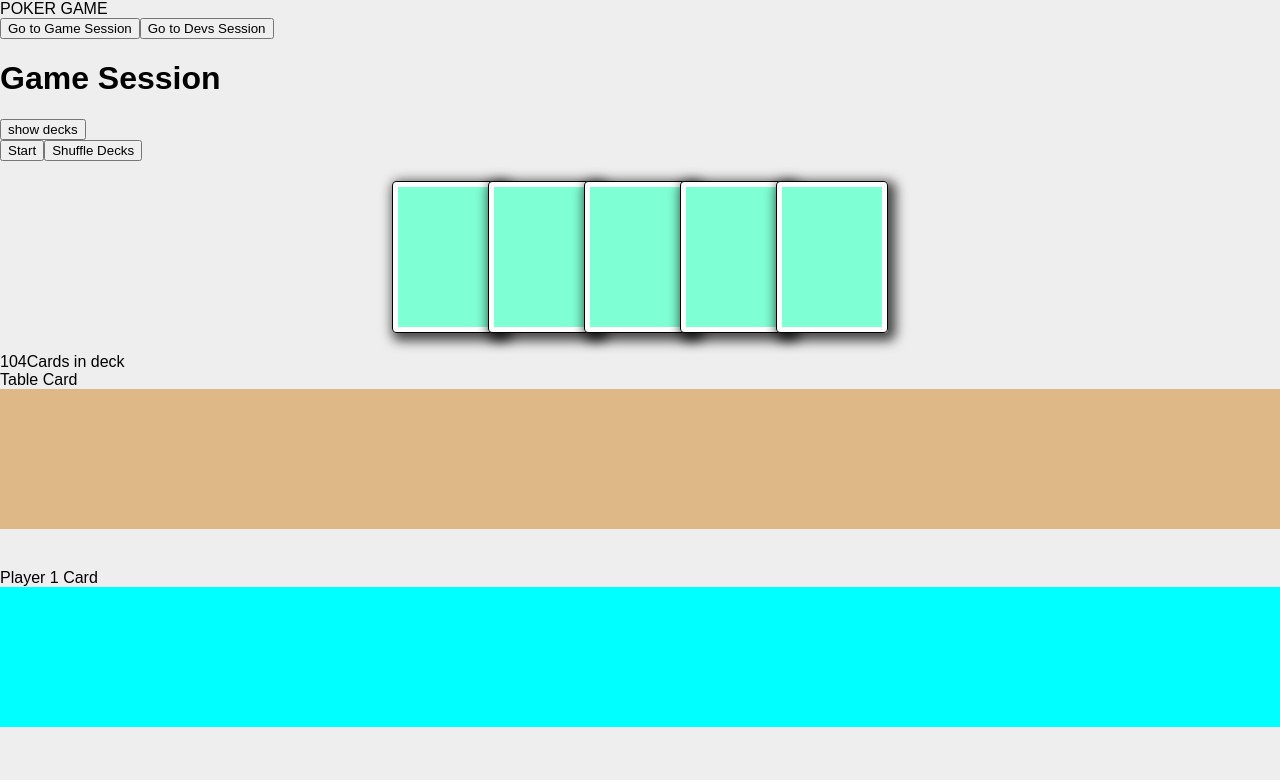
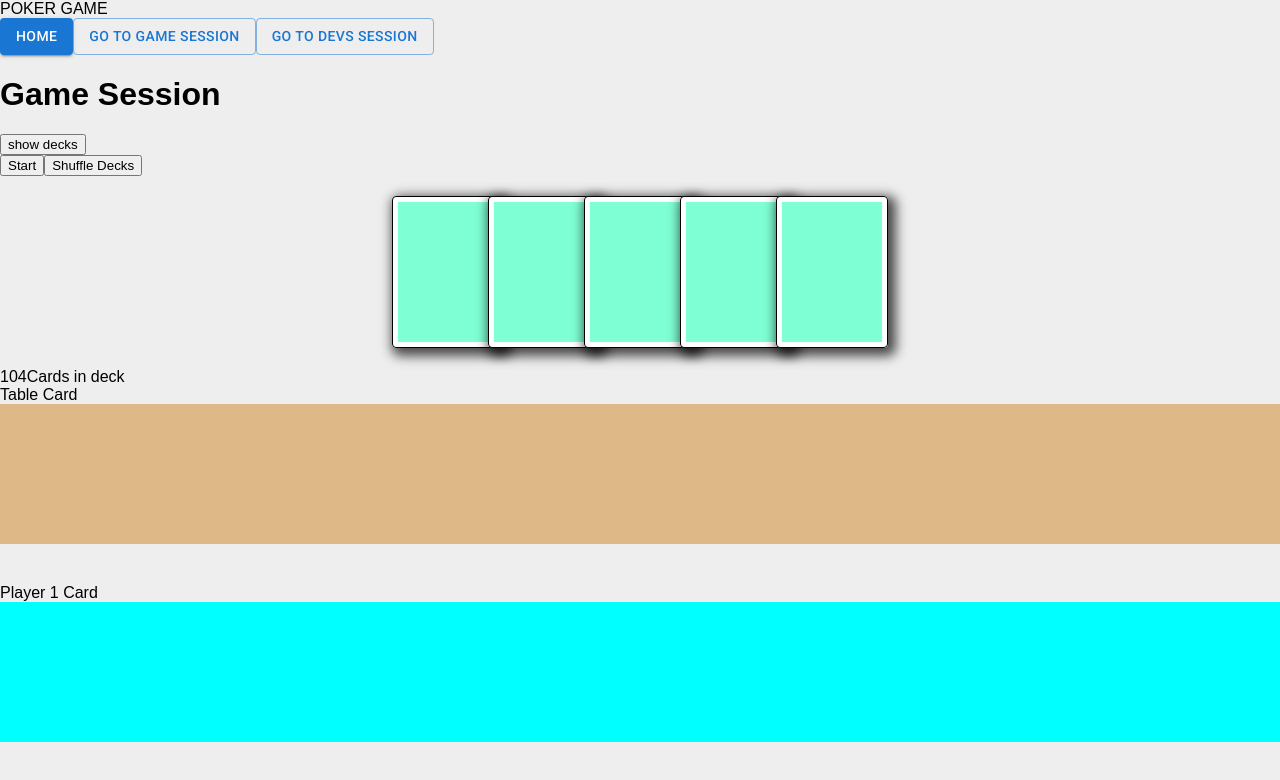
Before and after one commit to mashipro/poker-bos, a React (Create React App) app: page /game/session in a window 1280 px wide. Shown: the top 780 px of the page. Built offline with nearby package versions, Linux system fonts and the light colour scheme.

Commit message:
add small button

```diff
--- a/src/apps/features/game/GameDashboard.tsx
+++ b/src/apps/features/game/GameDashboard.tsx
@@ -1,20 +1,35 @@
+import Button from "@mui/material/Button";
 import React from "react";
 import { Outlet, useNavigate } from "react-router-dom";
 
 export default function GameDashboard() {
   const navigate = useNavigate();
+
+  const onBackPressHandler = () => {
+    navigate(-1);
+  };
+
   const goToGameHandler = () => {
     navigate("/game/session");
   };
+
   const goToDevsHandler = () => {
     navigate("/game/devs");
   };
+
   return (
     <div>
       POKER GAME
       <div>
-        <button onClick={goToGameHandler}> Go to Game Session</button>
-        <button onClick={goToDevsHandler}> Go to Devs Session</button>
+        <Button variant="contained" onClick={onBackPressHandler}>
+          HOME
+        </Button>
+        <Button variant="outlined" onClick={goToGameHandler}>
+          Go to Game Session
+        </Button>
+        <Button variant="outlined" onClick={goToDevsHandler}>
+          Go to Devs Session
+        </Button>
       </div>
       <Outlet />
     </div>
--- a/src/apps/features/game/GameSession.tsx
+++ b/src/apps/features/game/GameSession.tsx
@@ -1,4 +1,6 @@
+import { Button } from "@mui/material";
 import React, { DragEvent, useEffect, useRef, useState } from "react";
+import { useNavigate } from "react-router-dom";
 import CardHolder from "../../components/CardHolder";
 
 import { CardSetsDecksTypes } from "../../utilities/CardDataset";
@@ -10,6 +12,7 @@ import {
 import "./GameSession.scss";
 
 export default function GameSession() {
+  const navigate = useNavigate();
   const cardDefaultSize = 100;
   const cardDecks = getCompleteCardSet(2);
   const [currentDecks, setCurrentDecks] = useState(cardDecks);
```
